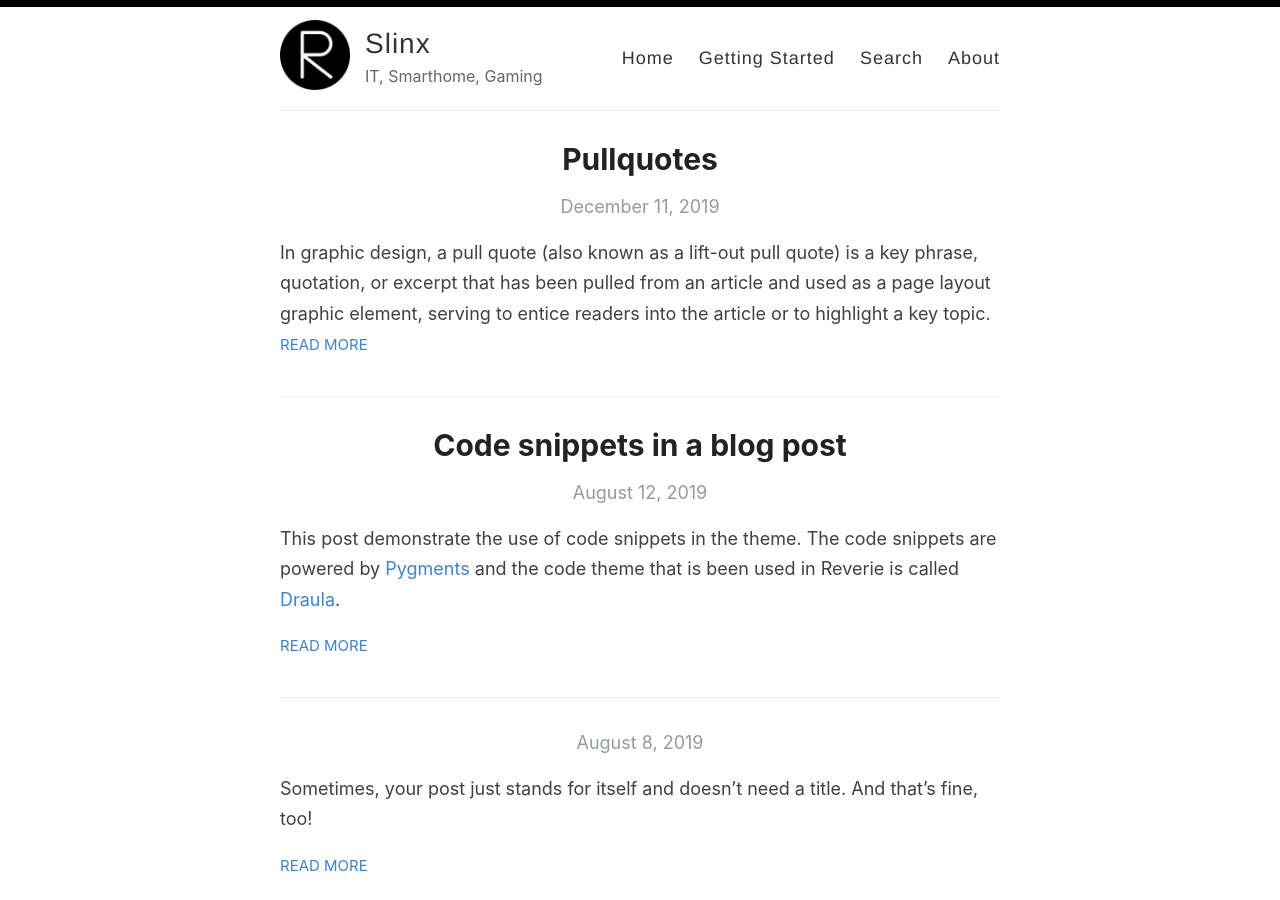
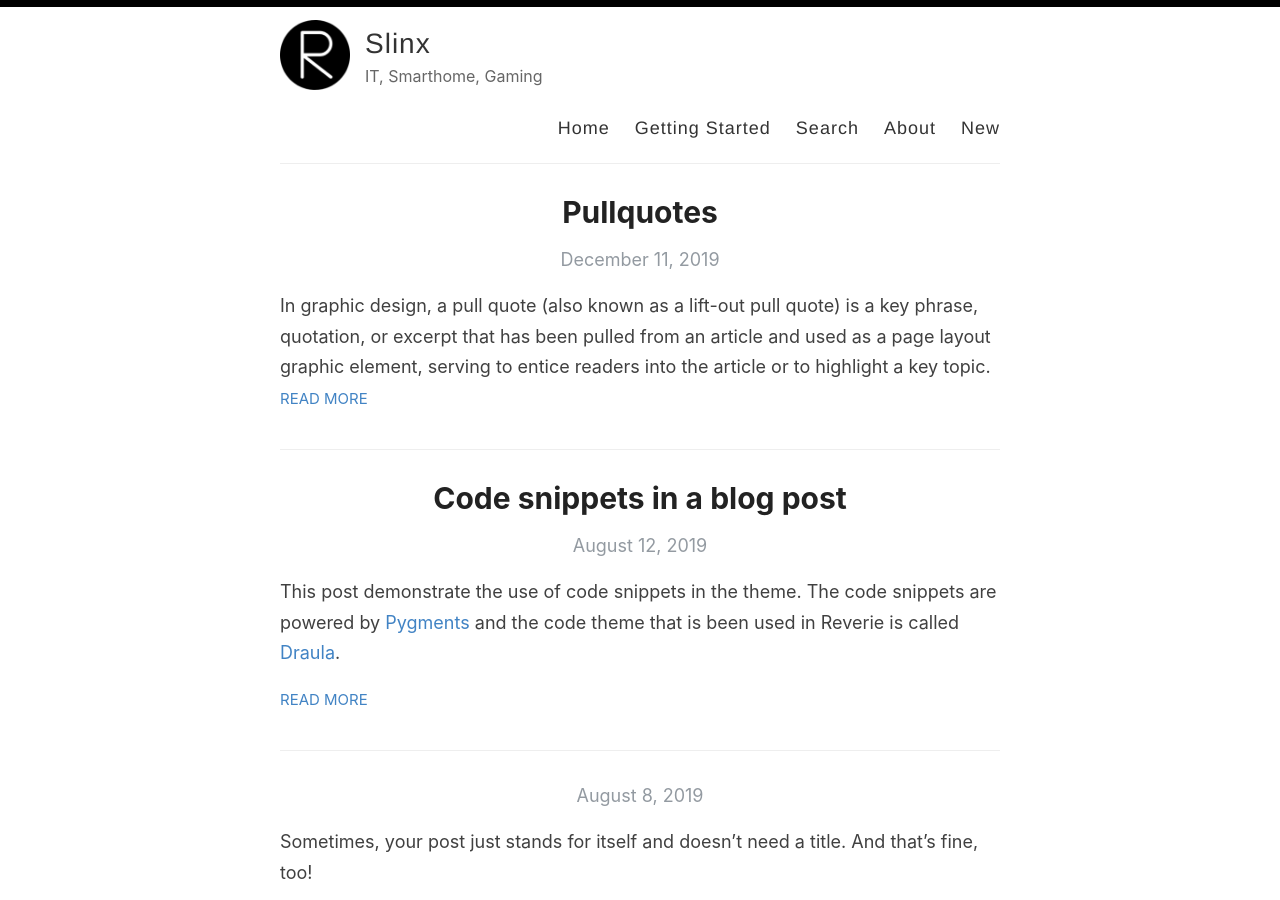
Before and after one commit to Slinx05/slinx05.github.io_old, a Jekyll site: the page built from index.html, in a window 1280 px wide and 900 px high. Built offline with Jekyll 4.4.1, drawn with Linux system fonts in a browser that asks for light colours; the list of posts is cut into pages by our own code.

Commit message:
Update default.html

```diff
--- a/_layouts/default.html
+++ b/_layouts/default.html
@@ -31,6 +31,7 @@
               <a href="{{ site.baseurl }}/getting-started">Getting Started</a>
               <a href="{{ site.baseurl }}/search">Search</a>
               <a href="{{ site.baseurl }}/about">About</a>
+              <a href="{{ site.baseurl }}/new">New</a>
             </nav>
           </header>
         </div>
```
